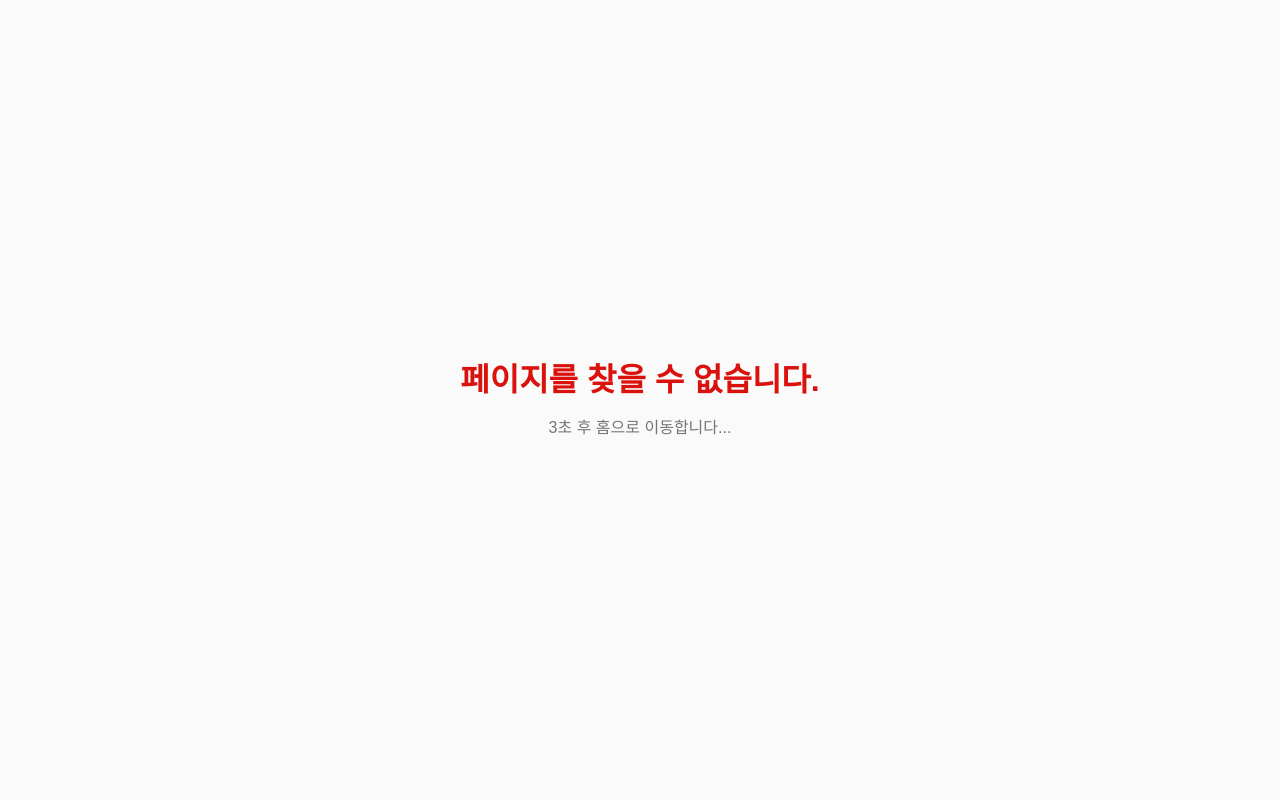
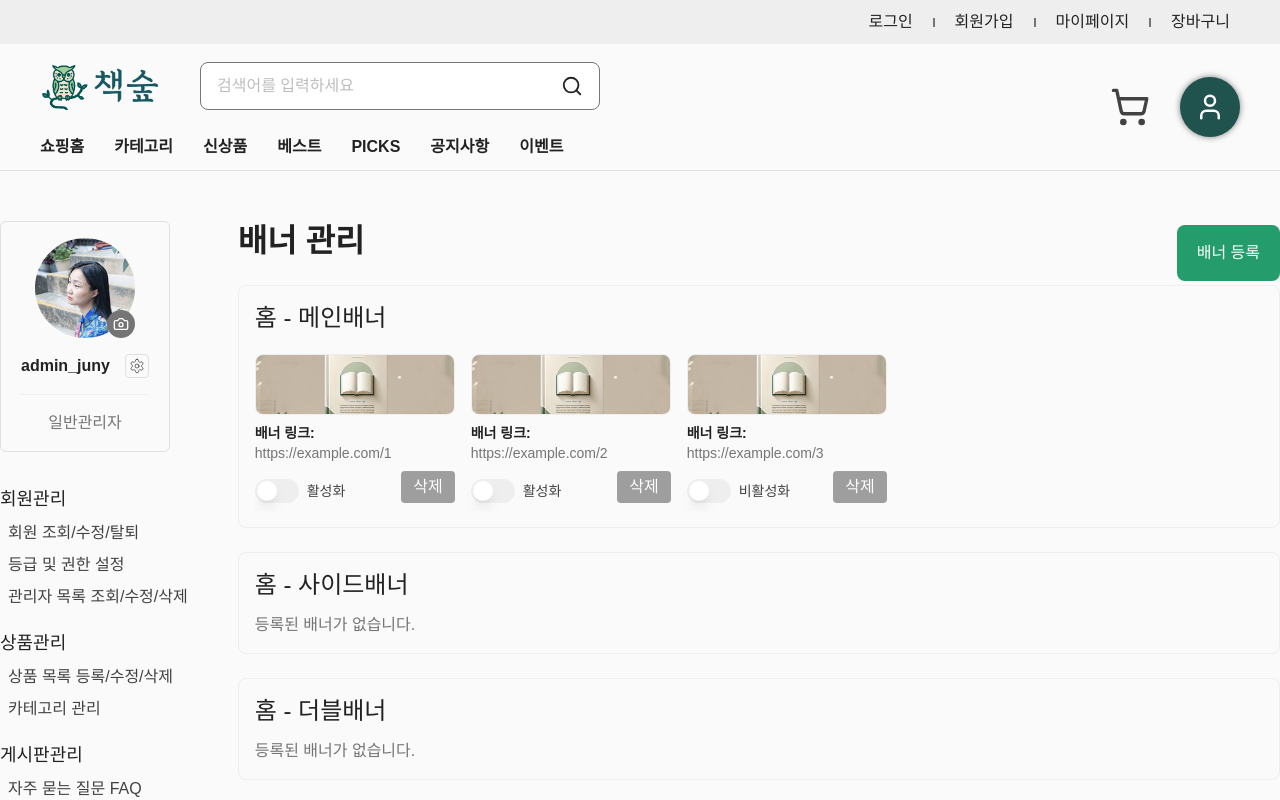
Before and after one commit to juny-0429/book-forest, a Next.js app: page /admin/banner-management in a window 1280 px wide. Before the commit this address had no page. Shown: the top 800 px of the page. Built offline with nearby package versions, Linux system fonts and the light colour scheme.

Commit message:
배너 관리 페이지 제작

```diff
--- /dev/null
+++ b/src/app/admin/banner-management/layout.tsx
@@ -0,0 +1,12 @@
+import { Metadata } from 'next';
+import React from 'react';
+
+export const metadata: Metadata = {
+  title: '책숲 | 배너 관리',
+  description: '책숲의 배너를 관리하는 관리자 페이지입니다.',
+  robots: 'noindex, nofollow',
+};
+
+export default function BannerManagementLayout({ children }: { children: React.ReactNode }) {
+  return <div className='w-full'>{children}</div>;
+}
--- /dev/null
+++ b/src/app/admin/banner-management/page.tsx
@@ -0,0 +1,108 @@
+'use client';
+
+import React, { useState } from 'react';
+import Image from 'next/image';
+import Button from 'src/components/Button/Button';
+import { Switch } from 'src/components/Switch/Switch';
+import SampleBannerImg from '@/assets/images/sample-banner-1.png';
+import { useAlertModal, useCustomModal } from 'src/hooks/useModal';
+import AddBannerModalContent from './_components/AddBannerModalContent';
+
+interface Banner {
+  id: number;
+  imageUrl: string;
+  linkUrl: string;
+  isActive: boolean;
+}
+
+const bannerSections = [
+  { key: 'home-main', label: '홈 - 메인배너', multiple: true }, // ✅ 여러 개 가능
+  { key: 'home-side', label: '홈 - 사이드배너', multiple: false },
+  { key: 'home-double', label: '홈 - 더블배너', multiple: false },
+  { key: 'home-triple', label: '홈 - 트리플배너', multiple: false },
+  { key: 'category-event', label: '카테고리 페이지 - 이벤트 배너', multiple: true }, // ✅ 여러 개 가능
+];
+
+export default function BannerManagementPage() {
+  const [banners, setBanners] = useState<{ [key: string]: Banner[] }>({
+    'home-main': [
+      { id: 1, imageUrl: SampleBannerImg.src, linkUrl: 'https://example.com/1', isActive: true },
+      { id: 2, imageUrl: SampleBannerImg.src, linkUrl: 'https://example.com/2', isActive: true },
+      { id: 3, imageUrl: SampleBannerImg.src, linkUrl: 'https://example.com/3', isActive: false },
+    ],
+    'home-side': [],
+    'home-double': [],
+    'home-triple': [],
+    'category-event': [],
+  });
+
+  const { openAlertModal } = useAlertModal();
+  const { openCustomModal } = useCustomModal();
+
+  const onAddBannerModal = () => {
+    openCustomModal({
+      children: <AddBannerModalContent />,
+    });
+  };
+
+  const handleDeleteBanner = (section: string, id: number) => {
+    openAlertModal({
+      content: '정말로 삭제하시겠습니까?',
+      onConfirm: () => {
+        setBanners((prev) => ({
+          ...prev,
+          [section]: prev[section].filter((banner) => banner.id !== id),
+        }));
+      },
+    });
+  };
+
+  return (
+    <div>
+      <div className='flex justify-between items-center'>
+        <h2 className='text-title-32b mb-6'>배너 관리</h2>
+
+        <Button height={56} className='w-fit' onClick={onAddBannerModal}>
+          배너 등록
+        </Button>
+      </div>
+
+      {bannerSections.map((section) => (
+        <div key={section.key} className='border rounded-lg p-4 mb-6'>
+          <h3 className='text-title-24r mb-3'>{section.label}</h3>
+
+          {/* 배너 미리보기 (여러 개 가능) */}
+          {banners[section.key].length > 0 ? (
+            <div className='flex gap-4 overflow-x-auto py-2'>
+              {banners[section.key].map((banner) => (
+                <div key={banner.id} className='relative flex flex-col gap-2'>
+                  <Image src={banner.imageUrl} alt='배너 미리보기' width={200} height={100} className='rounded-lg border' />
+
+                  <div className='flex flex-col'>
+                    <span className='text-body-14b text-ui-text-title'>배너 링크: </span>
+                    <p className='text-body-14r text-ui-text-description'>{banner.linkUrl}</p>
+                  </div>
+
+                  <div className='flex justify-between items-center'>
+                    <div className='mt-2 flex items-center gap-2'>
+                      <Switch id='is-active-mode' />
+                      <label htmlFor='is-active-mode' className='text-body-14m text-ui-text-body'>
+                        {banner.isActive ? '활성화' : '비활성화'}
+                      </label>
+                    </div>
+
+                    <Button height={32} color='gray' className='w-fit' onClick={() => handleDeleteBanner(section.key, banner.id)}>
+                      삭제
+                    </Button>
+                  </div>
+                </div>
+              ))}
+            </div>
+          ) : (
+            <p className='text-body-16r text-ui-text-description'>등록된 배너가 없습니다.</p>
+          )}
+        </div>
+      ))}
+    </div>
+  );
+}
```
